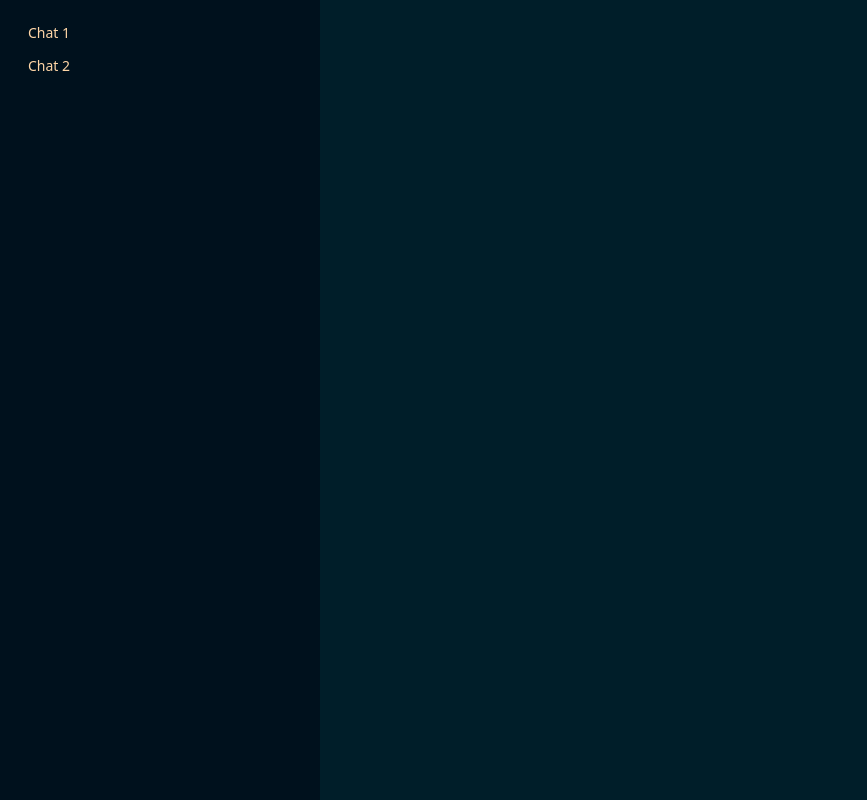
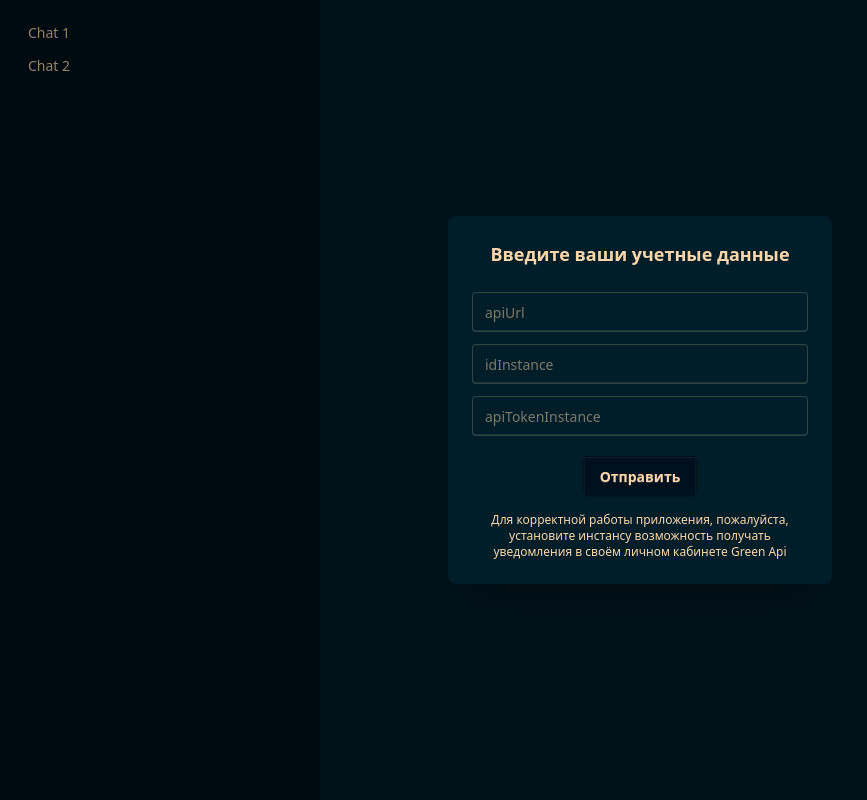
Before and after one commit to DenisJet/green-test, a React (Vite) app: page / in a window 1280 px wide. Shown: the whole page, without its empty margins (0-867 px from the left). Built offline with nearby package versions, Linux system fonts and the light colour scheme.

Commit message:
feat: add auth modal

```diff
--- a/src/App.tsx
+++ b/src/App.tsx
@@ -1,3 +1,5 @@
+import AuthModal from "./components/AuthModal/AuthModal";
+
 function App() {
   return (
     <div className="">
@@ -29,6 +31,7 @@ function App() {
           </ul>
         </div>
       </div>
+      <AuthModal />
     </div>
   );
 }
--- /dev/null
+++ b/src/components/AuthModal/AuthModal.tsx
@@ -0,0 +1,121 @@
+import { FormEvent, useEffect, useState } from "react";
+
+export type CredentialsForm = {
+  apiUrl: {
+    value: string;
+  };
+  idInstance: {
+    value: string;
+  };
+  apiTokenInstance: {
+    value: string;
+  };
+};
+
+export default function AuthModal() {
+  const [isModalOpen, setIsModalOpen] = useState(true);
+  const [error, setError] = useState<string | null>(null);
+
+  const apiUrl = sessionStorage.getItem("apiUrl");
+  const idInstance = sessionStorage.getItem("idInstance");
+  const apiTokenInstance = sessionStorage.getItem("apiTokenInstance");
+
+  useEffect(() => {
+    if (apiUrl && idInstance && apiTokenInstance) {
+      setIsModalOpen(false);
+    }
+  }, [apiTokenInstance, apiUrl, idInstance]);
+
+  const submit = async (e: FormEvent) => {
+    e.preventDefault();
+
+    const target = e.target as typeof e.target & CredentialsForm;
+    const { apiUrl, idInstance, apiTokenInstance } = target;
+
+    try {
+      const response = await fetch(
+        `${apiUrl.value}/waInstance${idInstance.value}/getSettings/${apiTokenInstance.value}`,
+      );
+
+      if (!response.ok) {
+        throw new Error("Неверные учетные данные. Попробуйте ещё раз.");
+      }
+
+      const data = await response.json();
+      if (data) {
+        sessionStorage.setItem("apiUrl", apiUrl.value);
+        sessionStorage.setItem("idInstance", idInstance.value);
+        sessionStorage.setItem("apiTokenInstance", apiTokenInstance.value);
+        setIsModalOpen(false);
+        setError(null);
+      }
+    } catch (error) {
+      if (error instanceof Error) {
+        setError(error.message);
+      } else {
+        setError("Произошла неизвестная ошибка");
+      }
+    }
+  };
+
+  return (
+    <>
+      <dialog
+        id="my_modal_1"
+        className={`modal ${isModalOpen ? "modal-open" : ""}`}
+      >
+        <div className="modal-box max-w-sm">
+          <h3 className="font-bold text-lg text-center">
+            Введите ваши учетные данные
+          </h3>
+          {error && <p className="text-red-500 text-center">{error}</p>}
+          <div className="modal-action">
+            <form
+              onSubmit={submit}
+              className="w-full flex flex-col items-center"
+            >
+              <label className="floating-label w-full">
+                <span>API URL</span>
+                <input
+                  type="text"
+                  name="apiUrl"
+                  placeholder="apiUrl"
+                  className="input input-md mb-3 w-full"
+                  required
+                />
+              </label>
+              <label className="floating-label w-full">
+                <span>ID Instance</span>
+                <input
+                  type="text"
+                  name="idInstance"
+                  placeholder="idInstance"
+                  className="input input-md mb-3 w-full"
+                  required
+                />
+              </label>
+              <label className="floating-label w-full">
+                <span>API Token Instance</span>
+                <input
+                  type="text"
+                  name="apiTokenInstance"
+                  placeholder="apiTokenInstance"
+                  className="input input-md mb-5 w-full"
+                  required
+                />
+              </label>
+              <button className="btn" type="submit">
+                Отправить
+              </button>
+              <p className="text-center mt-4 text-xs">
+                Для корректной работы приложения, пожалуйста, установите
+                инстансу возможность получать уведомления в своём личном
+                кабинете Green Api
+              </p>
+            </form>
+          </div>
+        </div>
+      </dialog>
+    </>
+  );
+}
```
